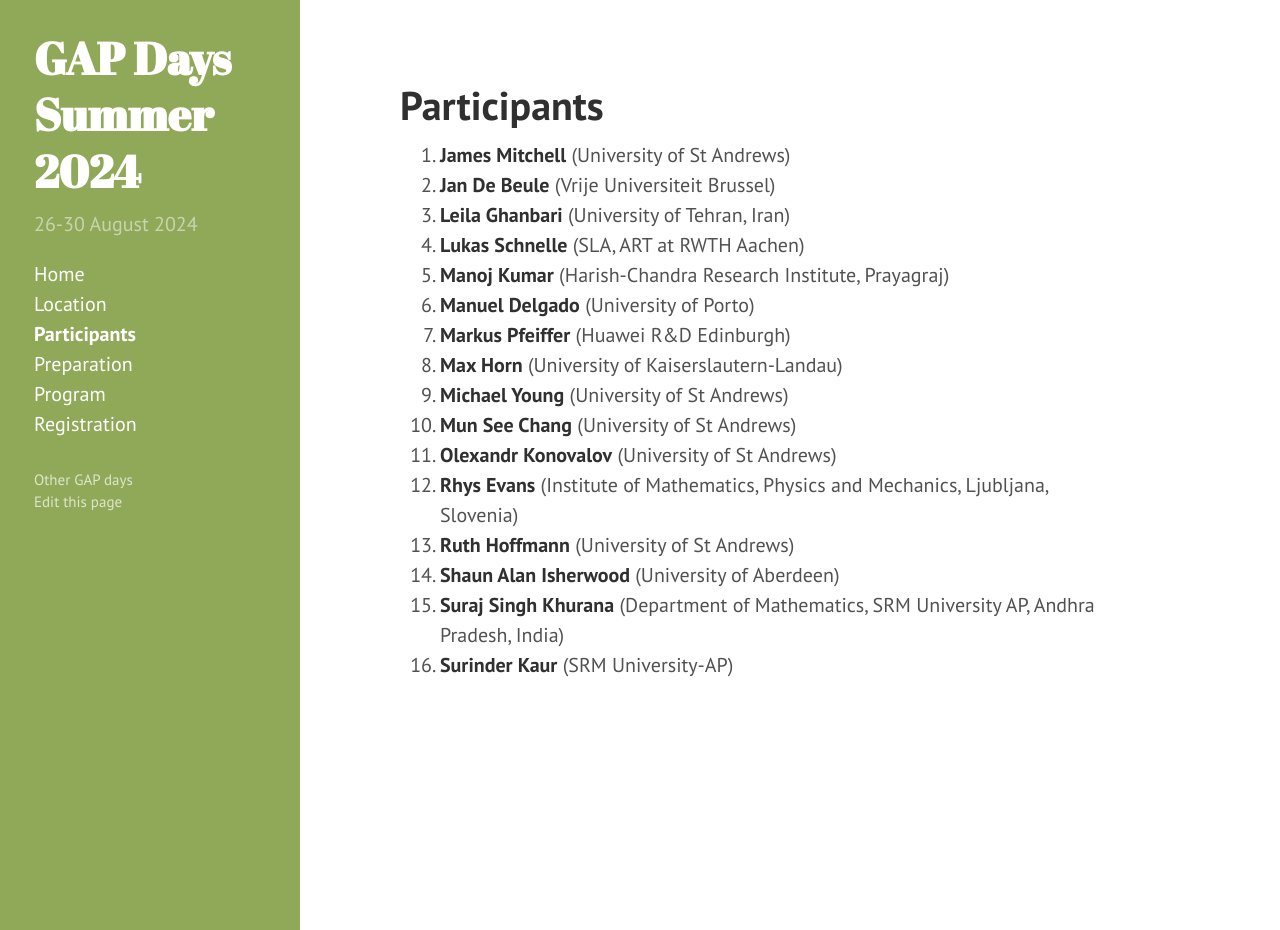
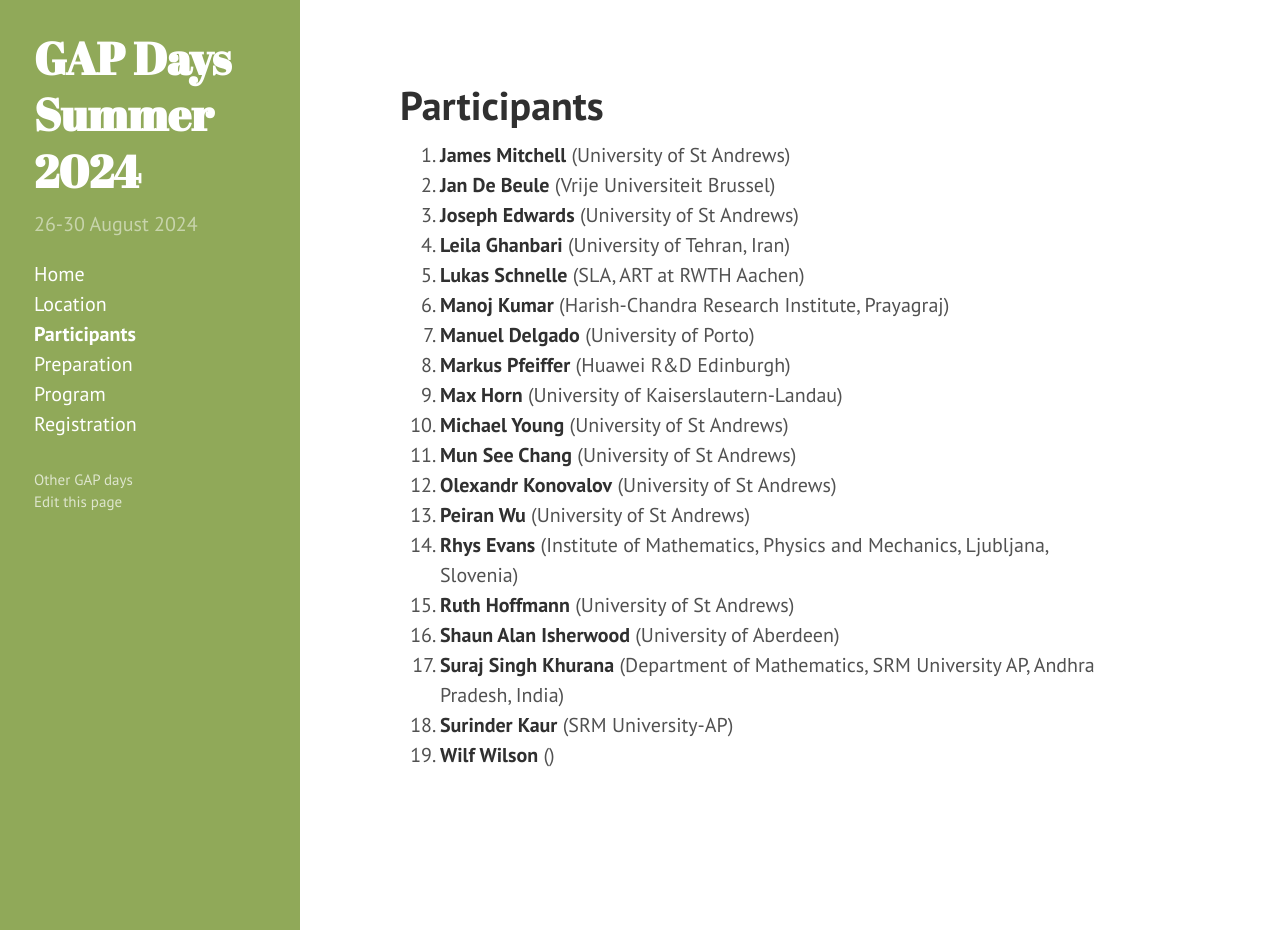
Before and after one commit to gapdays/gapdays2024-summer, a Jekyll site: the page built from participants.md, in a window 1280 px wide and 930 px high. Built offline with Jekyll 4.4.1, drawn with Linux system fonts in a browser that asks for light colours.

Commit message:
added participants

```diff
--- a/participants.md
+++ b/participants.md
@@ -18,6 +18,9 @@ participants:
   - {name: Leila Ghanbari, affiliation: "University of Tehran, Iran"}
   - {name: Jan De Beule, affiliation: "Vrije Universiteit Brussel"}
   - {name: Manuel Delgado, affiliation: "University of Porto"}
+  - {name: Joseph Edwards, affiliation: "University of St Andrews"}
+  - {name: Peiran Wu, affiliation: "University of St Andrews"}
+  - {name: Wilf Wilson, affiliation: ""}
 ---
 
 <ol>{% assign participants = page.participants | sort: "name" %}
```
